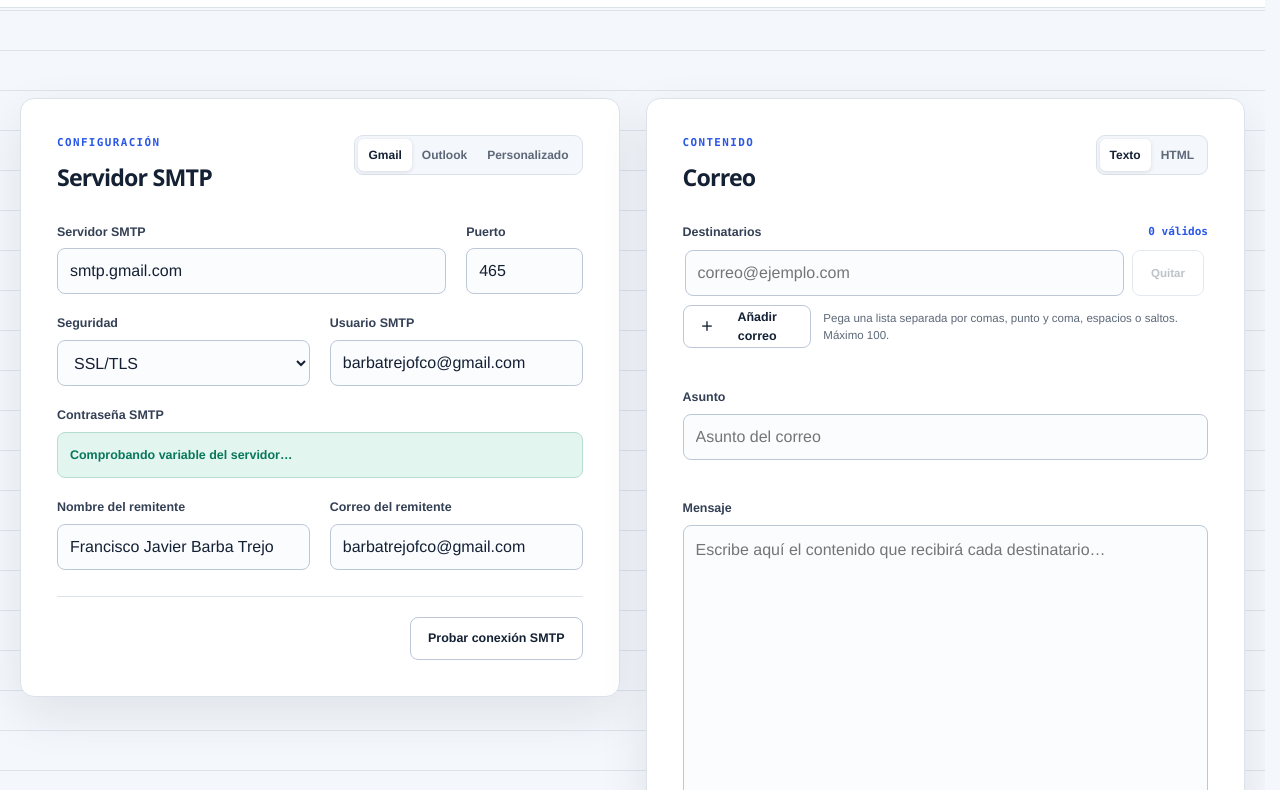
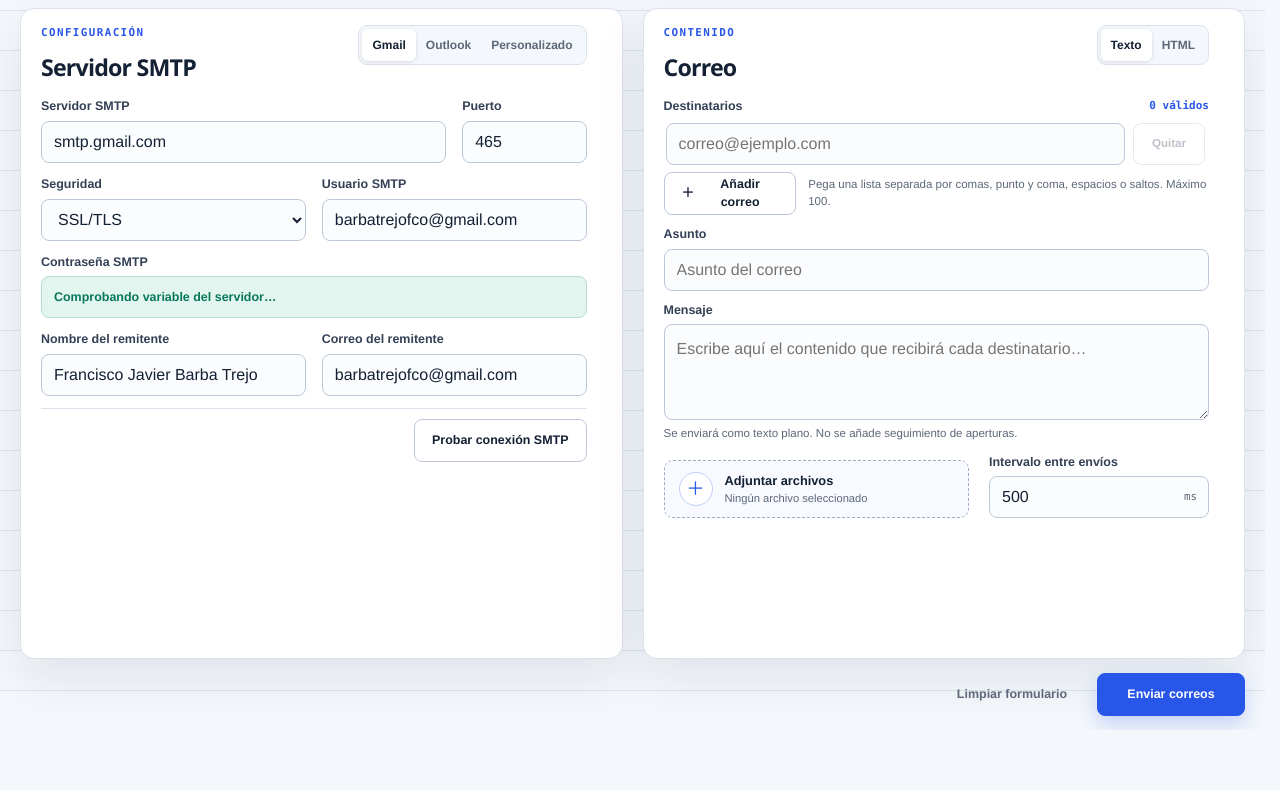
Before and after one commit to barbaat/mail-smtp, a website: page public/index.html in a window 1280 px wide. Shown: the part 70-860 px from the top of the page. After the commit the page ends 800 px from the top, so only its background shows below. Drawn offline with Linux system fonts and the light colour scheme; no server answers.

Commit message:
feat: agregar estilos responsivos para mejorar la disposición de la interfaz en pantallas grandes

```diff
--- a/public/styles.css
+++ b/public/styles.css
@@ -1093,6 +1093,84 @@ textarea:invalid:not(:placeholder-shown) {
   }
 }
 
+@media (min-width: 1081px) {
+  html,
+  body {
+    height: 100%;
+    overflow: hidden;
+  }
+
+  .site-header {
+    height: 64px;
+    min-height: 64px;
+    padding-block: 10px;
+  }
+
+  .page-shell {
+    height: calc(100dvh - 64px);
+    padding: 14px 0;
+  }
+
+  .workspace {
+    height: 100%;
+    min-height: 0;
+    grid-template-rows: minmax(0, 1fr) auto;
+    gap: 14px 20px;
+    align-items: stretch;
+  }
+
+  .panel {
+    height: 100%;
+    min-height: 0;
+    padding: 16px 20px;
+    overflow-y: auto;
+    overscroll-behavior: contain;
+    scrollbar-gutter: stable;
+  }
+
+  .panel-heading {
+    margin-bottom: 12px;
+  }
+
+  .field-grid {
+    gap: 12px 16px;
+  }
+
+  .field-stack {
+    gap: 10px;
+  }
+
+  .field {
+    gap: 5px;
+  }
+
+  .field-error:empty {
+    display: none;
+  }
+
+  input,
+  select,
+  .secret-status {
+    height: 42px;
+    min-height: 42px;
+  }
+
+  textarea {
+    height: 96px;
+    min-height: 96px;
+  }
+
+  .file-picker {
+    min-height: 58px;
+    padding-block: 8px;
+  }
+
+  .panel-actions {
+    margin-top: 12px;
+    padding-top: 10px;
+  }
+}
+
 @media (max-width: 1080px) {
   .field-grid--smtp {
     grid-template-columns: 1fr;
```
